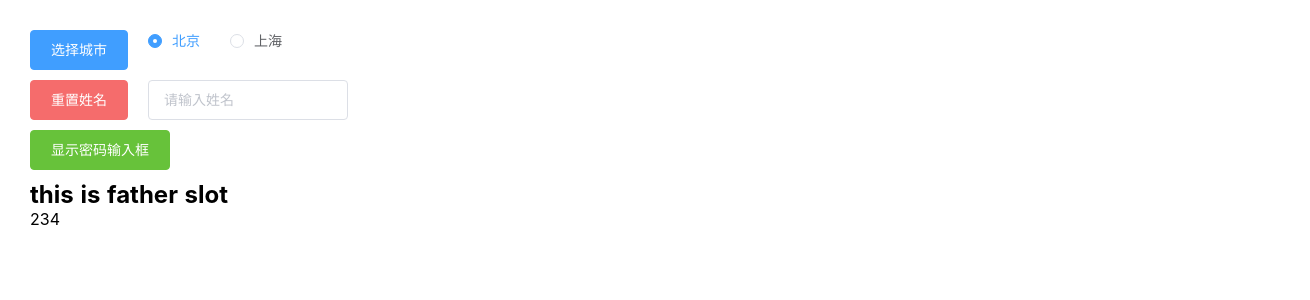
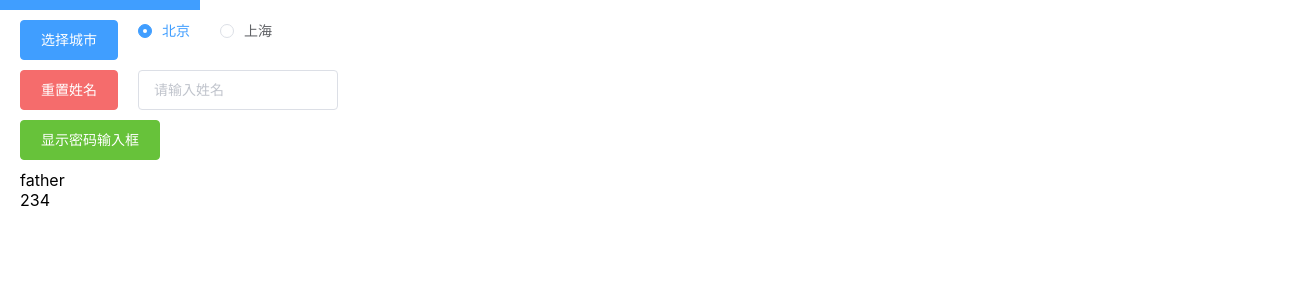
Before and after one commit to JoeTt1992/nuxt, a Nuxt app: page / in a window 1280 px wide. Shown: the top 300 px of the page, 1310 px wide, since content can reach past the window. Built offline with nearby package versions, Linux system fonts and the light colour scheme.

Commit message:
add sass

```diff
--- a/nuxt.config.js
+++ b/nuxt.config.js
@@ -32,6 +32,10 @@ module.exports = {
           loader: 'eslint-loader',
           exclude: /(node_modules)/
         })
+      },
+      {
+         test: /\.sass$/,
+          loaders: ['style', 'css', 'sass']
       }
     }
   }
--- a/pages/index.vue
+++ b/pages/index.vue
@@ -1,21 +1,26 @@
 <template>
   <section class="container">
+    <div class="slide">
+
+    </div>
     <div class="content">
+      <div class="item">
         <el-button type="primary" class="mybtn" @click="selectCity()">选择城市</el-button>
         <el-radio v-model="radio" label="1">北京</el-radio>
         <el-radio v-model="radio" label="2">上海</el-radio>
       </div>
-    <div class="content">
+      <div class="item">
         <el-button type="danger" class="mybtn" @click="returnName()">重置姓名</el-button>
         <el-input v-model="name" class="myinput" placeholder="请输入姓名"></el-input>
       </div>
-    <div class="content">
+      <div class="item">
         <el-button type="success" class="mybtn" id="pwd" @click="showPwd()">显示密码输入框</el-button>
         <el-input v-model="password" class="myinput" type="password" placeholder="请输入密码" v-if="pwdinput"></el-input>
       </div>
       <myform>
-      <h1 slot="test">this is father slot</h1>
+        <div class="myslot" slot="test">father</div>
       </myform>
+    </div>
   </section>
 </template>
 
@@ -66,13 +71,22 @@ export default {
 }
 </script>
 
-<style>
-.container {
-  padding: 30px;
+<style lang="scss">
+$width:1280px;
+$height:10px;
+.content{
+  width: $width;
+  padding: 20px;
 }
-.content{
-  width: 1280px;
+.item{
   height: 50px;
+}
+.slide{
+  width: 200px;
+  height: $height;
+  float:left;
+  background-color: #409EFF;
+  color: white;
 }
 .mybtn{
   float: left;
```
Also changed, not shown: package.json (+6 -2 lines), 1 other file (tests, documents, lock files or other folders). Lines whose indentation alone changed are shown as unchanged.
